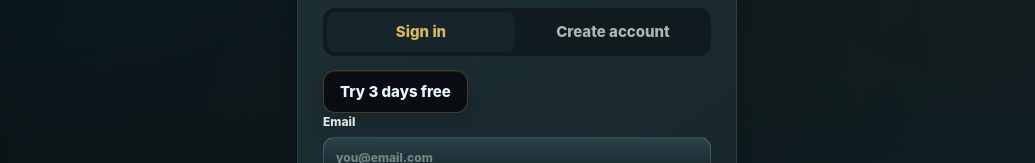
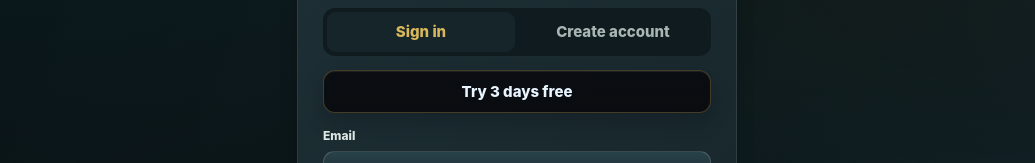
Before and after one commit to hassan80612/DEVINX, a Next.js app: page /entrar in a window 1280 px wide. Shown: the part 278-441 px from the top of the page, without its empty margins (123-1158 px from the left). Built offline with nearby package versions, Linux system fonts and the light colour scheme; no server answers.

Commit message:
style: add trial access indicators

```diff
--- a/src/app/hub.css
+++ b/src/app/hub.css
@@ -732,3 +732,5 @@ linear-gradient(145deg,var(--surface-0) 0%,var(--surface-1) 38%,var(--surface-1)
   .financeFields{grid-template-columns:1fr}
   .financeResultGrid{grid-template-columns:1fr 1fr}
 }
+
+.authTrialButton{width:100%;margin:0 0 14px}.authIntro>small{display:block;margin:-8px 0 16px;color:var(--text-muted);font-size:10px}.trialAccessNotice{width:min(1100px,calc(100% - 24px));margin:10px auto 0;padding:9px 12px;display:flex;align-items:center;justify-content:center;gap:8px;border:1px solid rgb(var(--accent-rgb) / .22);border-radius:12px;background:var(--surface-0);color:var(--text-muted);font-size:10px}.trialAccessNotice b{color:var(--accent);letter-spacing:.08em}.trialAccessNotice span{color:var(--text-soft)}
```
